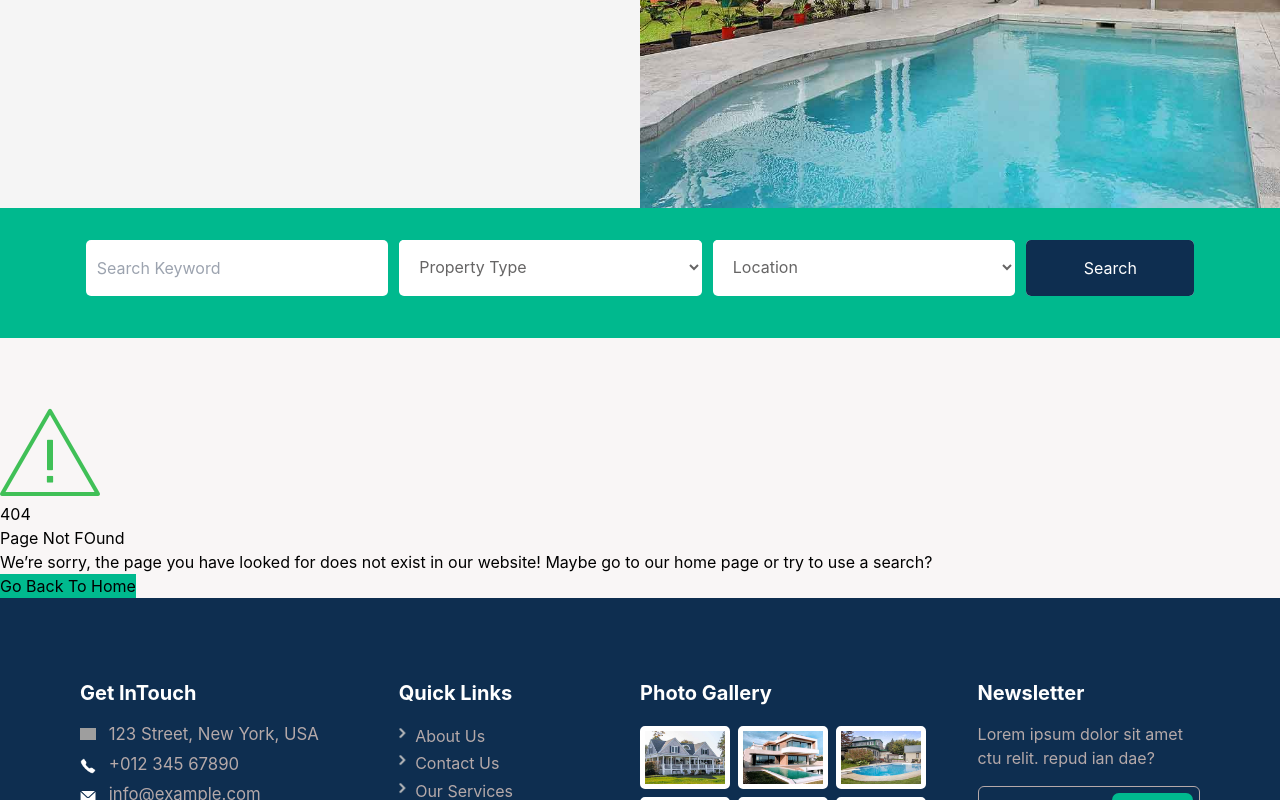
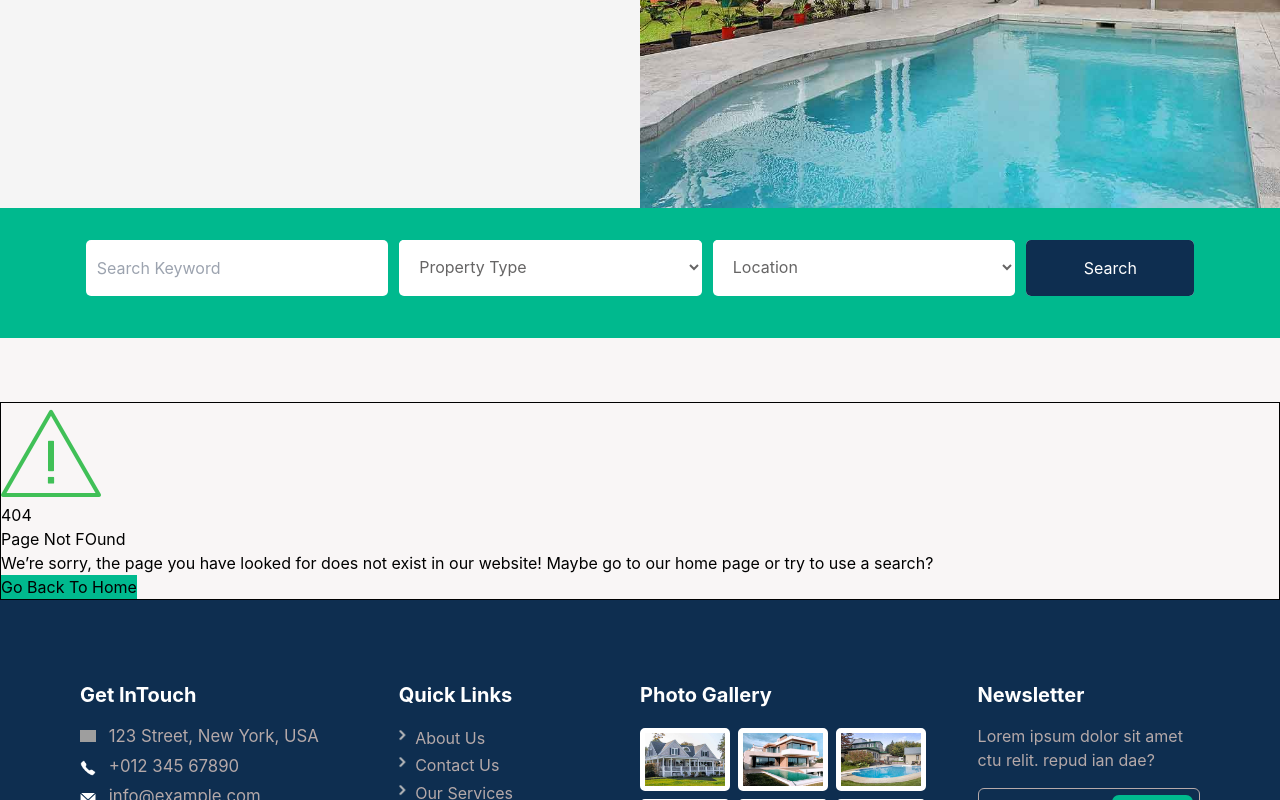
Before and after one commit to BLADEHEDA/Real-estate-App, a React (Create React App) app: page / in a window 1280 px wide. Shown: the part 432-1232 px from the top of the page. Built offline with nearby package versions, Linux system fonts and the light colour scheme; grey boxes are pictures that could not be loaded.

Commit message:
my pc is disturbing

```diff
--- a/src/components/ABOUT/About.css
+++ b/src/components/ABOUT/About.css
@@ -19,6 +19,10 @@
         margin-bottom: 0.3em;
         color: #0E2E50;
     }
+    .Error-div{
+        border: solid 1px black;
+        margin: 0 auto;
+    }
 
 }
 @media only screen and (min-width:482px){
--- a/src/components/PAGES/Error.jsx
+++ b/src/components/PAGES/Error.jsx
@@ -10,6 +10,7 @@ const Error = () => {
     <div className='Error'>
       <Main title="404 Error" content="404 ERROR"/>
       <Formbar/>
+      <div className="Error-div">
         <div className="Error-img-div"> <img src={erroIcon} alt="" className="Error-img" />   </div>
         <h1 className="Error-head">404</h1>
         <h2 className="Error-head-2">Page Not FOund</h2>
@@ -17,6 +18,7 @@ const Error = () => {
         Maybe go to our home page or try to use a search?</p>
         <Button  title=" Go Back To Home" />
     </div>
+    </div>
   )
 }
 
```
Lines whose indentation alone changed are shown as unchanged.
